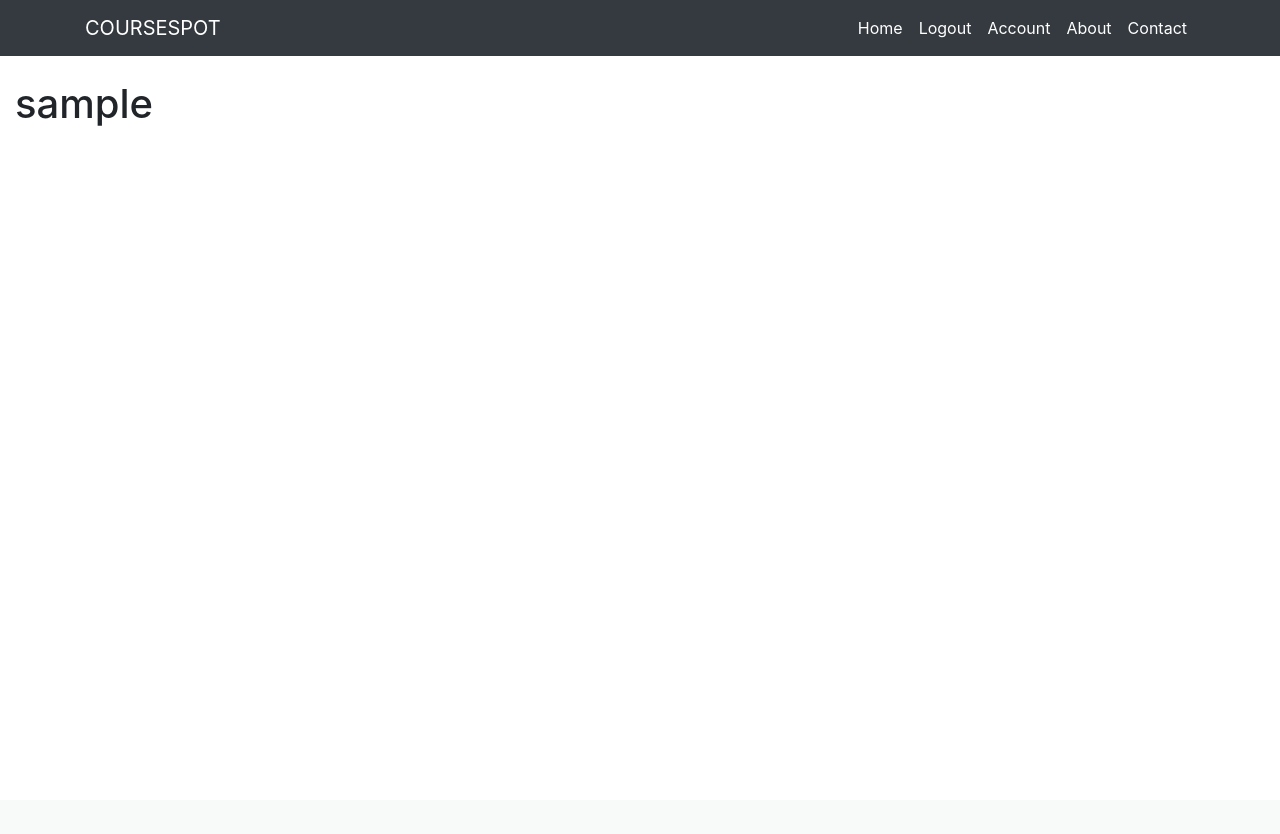
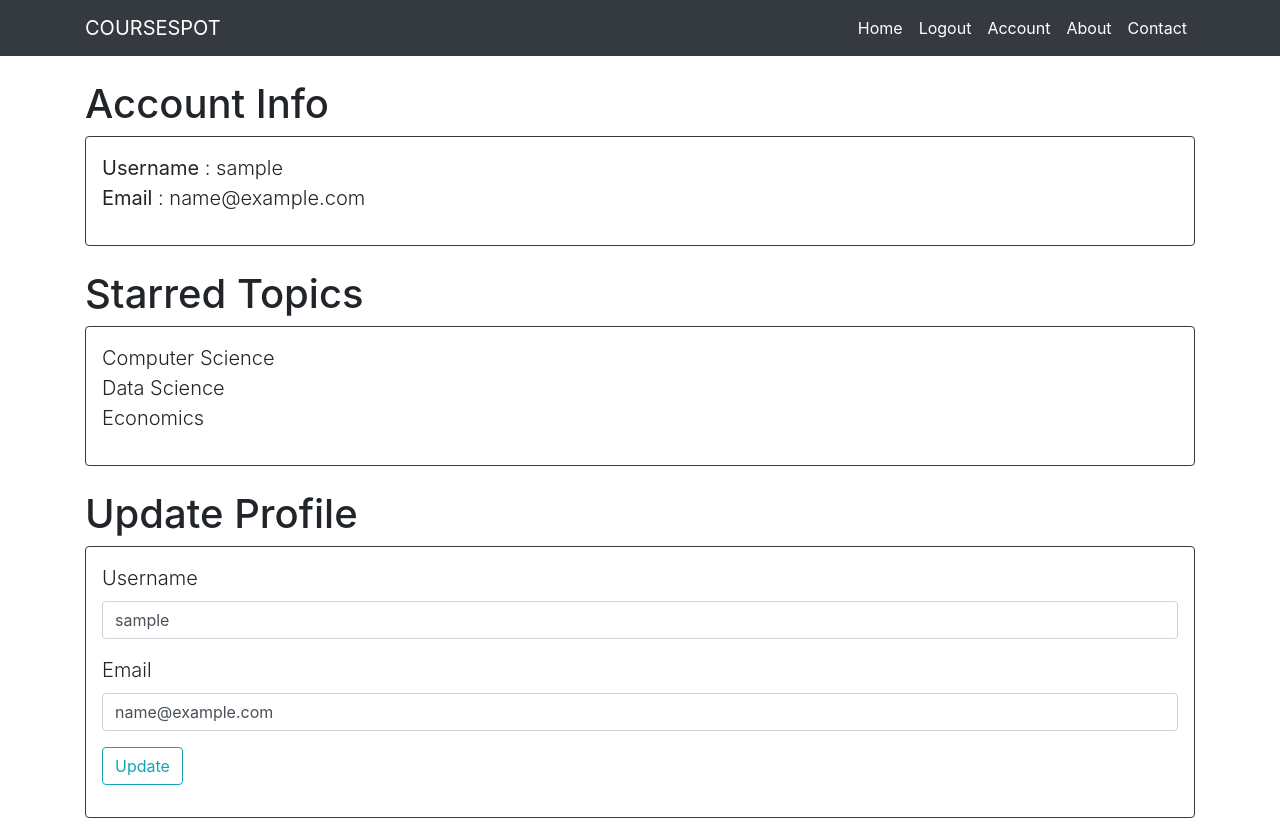
Before and after one commit to dhairyashah1/CodeCrafters-CourseSuggestingWebApp, a Flask app: page /account in a window 1280 px wide. Before the commit the page ends 126 px from the top, so only its background shows below. Run offline with Flask 2, Linux system fonts and the light colour scheme; the visitor is signed in with stand-in values (Sample User, id 1); data comes from the database, SQL or seed files in the repository; both versions use the stored data as it was after the commit; some libraries are stand-ins or nearby versions.

Commit message:
Some errors fixed

```diff
--- a/coursespot/templates/account.html
+++ b/coursespot/templates/account.html
@@ -1,5 +1,58 @@
 {% extends 'layout.html' %}
 
 {% block content %}
-<h1>{{ current_user.username }}</h1>
+<div class="container">
+    <h1>Account Info</h1>
+    <div class="border border-dark p-3 rounded">
+        <p class="lead"><strong>Username</strong> : {{ current_user.username }}
+            <br>
+            <strong>Email</strong> : {{ current_user.email }}
+        </p>
+    </div>
+    <br>
+    <h1>Starred Topics</h1>
+    <div class="border border-dark p-3 rounded">
+        <p class="lead">
+            Computer Science<br>
+            Data Science<br>
+            Economics<br>
+        </p>
+    </div>
+    <br>
+    <h1>Update Profile</h1>
+    <div class="border border-dark p-3 mb-3 rounded">
+        <form method="POST" action="">
+            {{ form.hidden_tag() }}
+            <div class="form-group">
+                {{ form.username.label(class="form-control-label lead") }}
+                {% if form.username.errors %}
+                    {{ form.username(class="form-control form-control-md is-invalid") }}
+                        <div class="invalid-feedback">
+                            {% for error in form.username.errors %}
+                                <span>{{ error }}</span>
+                            {% endfor %}
+                        </div>
+                {% else %}
+                    {{ form.username(class="form-control form-control-md") }}
+                {% endif %}
+            </div>
+            <div class="form-group">
+                {{ form.email.label(class="form-control-label lead") }}
+                {% if form.email.errors %}
+                    {{ form.email(class="form-control form-control-md is-invalid") }}
+                        <div class="invalid-feedback">
+                            {% for error in form.email.errors %}
+                                <span>{{ error }}</span>
+                            {% endfor %}
+                        </div>
+                {% else %}
+                    {{ form.email(class="form-control form-control-md") }}
+                {% endif %}
+            </div>
+            <div class="form-group">
+                {{ form.submit(class="btn btn-outline-info") }}
+            </div>
+        </form>
+    </div>
+</div>
 {% endblock %}
--- a/coursespot/templates/contact.html
+++ b/coursespot/templates/contact.html
@@ -8,12 +8,12 @@
             <legend class="border-bottom mb-4" style="text-align: center"><h3>Contact Us</h3></legend>
 
         <div class="form-group">
-            {{ form.email.label(class="form-control-label") }}
+            {{ form.email.label(class="form-control-label lead") }}
             {{ form.email(class="form-control form-control-md") }}
         </div>
 
         <div class="form-group">
-            {{ form.message.label(class="form-control-label") }}
+            {{ form.message.label(class="form-control-label lead") }}
             {{ form.message(class="form-control form-control-md") }}
         </div>
 
--- a/coursespot/templates/login.html
+++ b/coursespot/templates/login.html
@@ -9,7 +9,7 @@
 
 
             <div class="form-group">
-                {{ form.email.label(class="form-control-label") }}
+                {{ form.email.label(class="form-control-label lead") }}
                 {% if form.email.errors %}
                     {{ form.email(class="form-control form-control-md is-invalid") }}
                         <div class="invalid-feedback">
@@ -24,7 +24,7 @@
 
 
             <div class="form-group">
-                {{ form.password.label(class="form-control-label") }}
+                {{ form.password.label(class="form-control-label lead") }}
                 {% if form.password.errors %}
                     {{ form.password(class="form-control form-control-md is-invalid") }}
                         <div class="invalid-feedback">
```
Also changed, not shown: coursespot/templates/home.html (+12 -12 lines), coursespot/templates/register.html (+4 -4 lines), coursespot/user.db.
